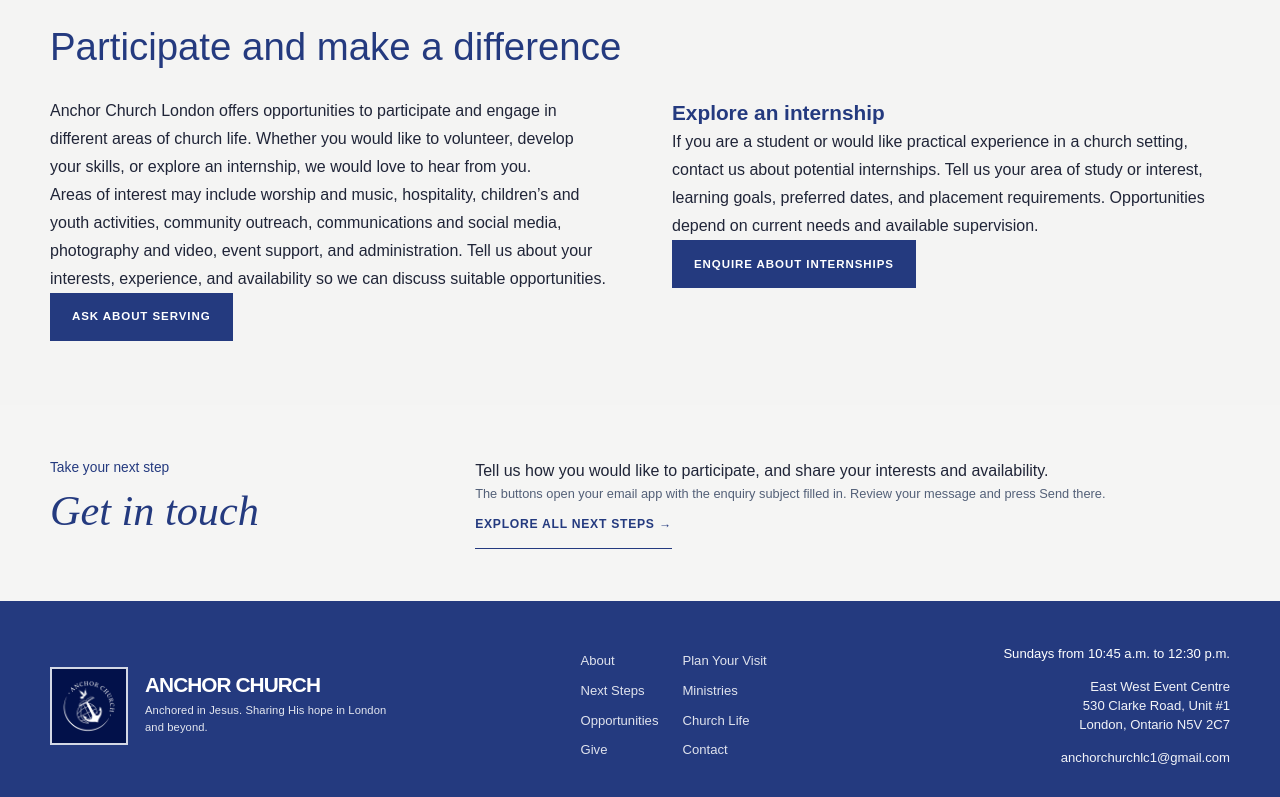
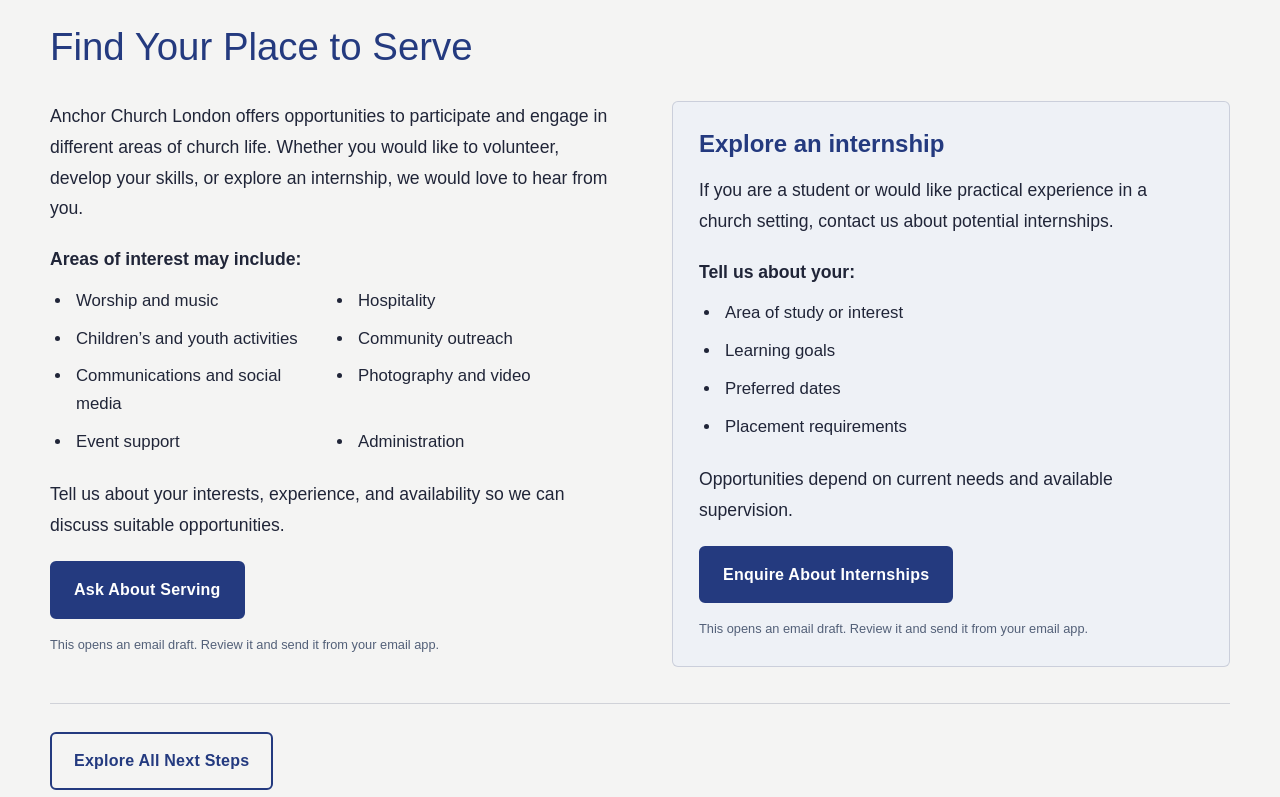
Before and after one commit to ebinjohnson-web/anchor-church-london, a Next.js app: page /opportunities in a window 1280 px wide. Shown: the part 683-1480 px from the top of the page. Built offline with nearby package versions, Linux system fonts and the light colour scheme; a web font is replaced by a local one.

Commit message:
Refine Opportunities layout, serving list and internship panel

```diff
--- a/app/globals.css
+++ b/app/globals.css
@@ -1587,3 +1587,36 @@
   .events-page .content-actions { flex-direction: column; }
   .events-page .event-life-panel { padding: 22px; }
 }
+
+/* Opportunities: scannable serving areas and practical internship guidance. */
+.opportunities-page .content-section { padding-block: clamp(40px, 5vw, 64px); }
+.opportunities-page .content-section > h2 { margin: 0 0 32px; }
+.opportunities-page .content-columns { gap: clamp(32px, 5vw, 64px); align-items: start; }
+.opportunities-page .content-columns > div { min-width: 0; }
+.opportunities-page .content-columns p { margin: 0 0 20px; font-size: 1.1rem; line-height: 1.75; }
+.opportunities-page .content-columns .serving-list-intro,
+.opportunities-page .content-columns .internship-list-intro { margin-bottom: 12px; font-weight: 650; }
+.opportunities-page .serving-areas { display: grid; grid-template-columns: repeat(2, minmax(0, 1fr)); column-gap: 28px; row-gap: 10px; }
+.opportunities-page .serving-areas,
+.opportunities-page .internship-details { margin: 0 0 24px; padding-left: 22px; list-style: disc; font-size: 1.05rem; line-height: 1.65; }
+.opportunities-page .serving-areas li,
+.opportunities-page .internship-details li { padding-left: 4px; }
+.opportunities-page .internship-details li + li { margin-top: 10px; }
+.opportunities-page .internship-panel { padding: 26px; border: 1px solid var(--line-dark); border-radius: 6px; background: #eef1f6; scroll-margin-top: 110px; }
+.opportunities-page .internship-panel h3 { margin: 0 0 16px; font-size: 1.5rem; line-height: 1.3; }
+.opportunities-page .opportunity-button { display: inline-flex; align-items: center; justify-content: center; min-height: 56px; max-width: 100%; padding: 16px 22px; border: 2px solid var(--navy); border-radius: 6px; background: var(--navy); color: #fff; font-size: 1rem; font-weight: 750; line-height: 1.35; letter-spacing: .015em; text-transform: none; text-decoration: none; text-align: center; }
+.opportunities-page .opportunity-button-outline { background: transparent; color: var(--navy); }
+.opportunities-page .opportunity-button:hover { background: #263d6b; border-color: #263d6b; color: #fff; }
+.opportunities-page .opportunity-button:focus-visible { outline: 3px solid var(--orange); outline-offset: 4px; }
+.opportunities-page .content-columns .enquiry-note { margin: 16px 0 0; font-size: .95rem; line-height: 1.65; color: var(--muted); }
+.opportunities-page .opportunities-closing { margin-top: 36px; padding-top: 28px; border-top: 1px solid var(--line-dark); }
+@media (max-width: 820px) {
+  .opportunities-page .content-columns { grid-template-columns: 1fr; gap: 32px; }
+}
+@media (max-width: 600px) {
+  .opportunities-page .opportunity-button { width: 100%; }
+  .opportunities-page .internship-panel { padding: 22px; }
+}
+@media (max-width: 380px) {
+  .opportunities-page .serving-areas { grid-template-columns: 1fr; }
+}
--- a/app/opportunities/page.tsx
+++ b/app/opportunities/page.tsx
@@ -9,10 +9,67 @@
   title: "Opportunities and Internships",
   description: "Explore ways to volunteer, develop your skills, or enquire about potential internships at Anchor Church London.",
 };
+
+const servingAreas = [
+  "Worship and music",
+  "Hospitality",
+  "Children’s and youth activities",
+  "Community outreach",
+  "Communications and social media",
+  "Photography and video",
+  "Event support",
+  "Administration",
+];
+
+const emailNote = "This opens an email draft. Review it and send it from your email app.";
+
 export default function OpportunitiesPage() {
-  return <><a className="skip-link" href="#main">Skip to content</a><Header /><main id="main">
-    <PageHero index="PARTICIPATE" label="Opportunities and internships" title={<>Participate.<br /><em>Make a difference.</em></>} intro="Whether you would like to volunteer, develop your skills, or explore an internship, we would love to hear from you." />
-    <section className="content-section page-shell"><p className="kicker"><span /> Find your place</p><h2>Participate and make a difference</h2><div className="content-columns"><div><p>Anchor Church London offers opportunities to participate and engage in different areas of church life. Whether you would like to volunteer, develop your skills, or explore an internship, we would love to hear from you.</p><p>Areas of interest may include worship and music, hospitality, children’s and youth activities, community outreach, communications and social media, photography and video, event support, and administration. Tell us about your interests, experience, and availability so we can discuss suitable opportunities.</p><a className="cnbc-button" href={enquiryEmail("Serving")}>Ask About Serving</a></div><div id="internships"><h3>Explore an internship</h3><p>If you are a student or would like practical experience in a church setting, contact us about potential internships. Tell us your area of study or interest, learning goals, preferred dates, and placement requirements. Opportunities depend on current needs and available supervision.</p><a className="cnbc-button" href={enquiryEmail("Internships")}>Enquire About Internships</a></div></div></section>
-    <section className="pastor-welcome-section"><div className="page-shell pastor-welcome-grid"><div className="pastor-welcome-heading"><p>Take your next step</p><h2>Get in touch</h2></div><div className="pastor-welcome-copy"><p>Tell us how you would like to participate, and share your interests and availability.</p><p className="enquiry-note">The buttons open your email app with the enquiry subject filled in. Review your message and press Send there.</p><Link className="cnbc-text-link" href="/next-steps">Explore All Next Steps →</Link></div></div></section>
-  </main><Footer /></>;
+  return (
+    <>
+      <a className="skip-link" href="#main">Skip to content</a>
+      <Header />
+      <main id="main" className="opportunities-page">
+        <PageHero
+          index="PARTICIPATE"
+          label="Opportunities and internships"
+          title={<>Participate.<br /><em>Make a difference.</em></>}
+          intro="Whether you would like to volunteer, develop your skills, or explore an internship, we would love to hear from you."
+        />
+        <section className="content-section page-shell" aria-labelledby="serving-title">
+          <p className="kicker"><span /> Find your place</p>
+          <h2 id="serving-title">Find Your Place to Serve</h2>
+          <div className="content-columns">
+            <div>
+              <p>Anchor Church London offers opportunities to participate and engage in different areas of church life. Whether you would like to volunteer, develop your skills, or explore an internship, we would love to hear from you.</p>
+              <p className="serving-list-intro">Areas of interest may include:</p>
+              <ul className="serving-areas">
+                {servingAreas.map((area) => <li key={area}>{area}</li>)}
+              </ul>
+              <p>Tell us about your interests, experience, and availability so we can discuss suitable opportunities.</p>
+              <a className="opportunity-button" href={enquiryEmail("Serving")}>Ask About Serving</a>
+              <p className="enquiry-note">{emailNote}</p>
+            </div>
+            <div id="internships" className="internship-panel">
+              <h3>Explore an internship</h3>
+              <p>If you are a student or would like practical experience in a church setting, contact us about potential internships.</p>
+              <p className="internship-list-intro">Tell us about your:</p>
+              <ul className="internship-details">
+                <li>Area of study or interest</li>
+                <li>Learning goals</li>
+                <li>Preferred dates</li>
+                <li>Placement requirements</li>
+              </ul>
+              <p>Opportunities depend on current needs and available supervision.</p>
+              <a className="opportunity-button" href={enquiryEmail("Internships")}>Enquire About Internships</a>
+              <p className="enquiry-note">{emailNote}</p>
+            </div>
+          </div>
+          <div className="opportunities-closing">
+            <Link className="opportunity-button opportunity-button-outline" href="/next-steps">Explore All Next Steps</Link>
+          </div>
+        </section>
+      </main>
+      <Footer />
+    </>
+  );
 }
```
